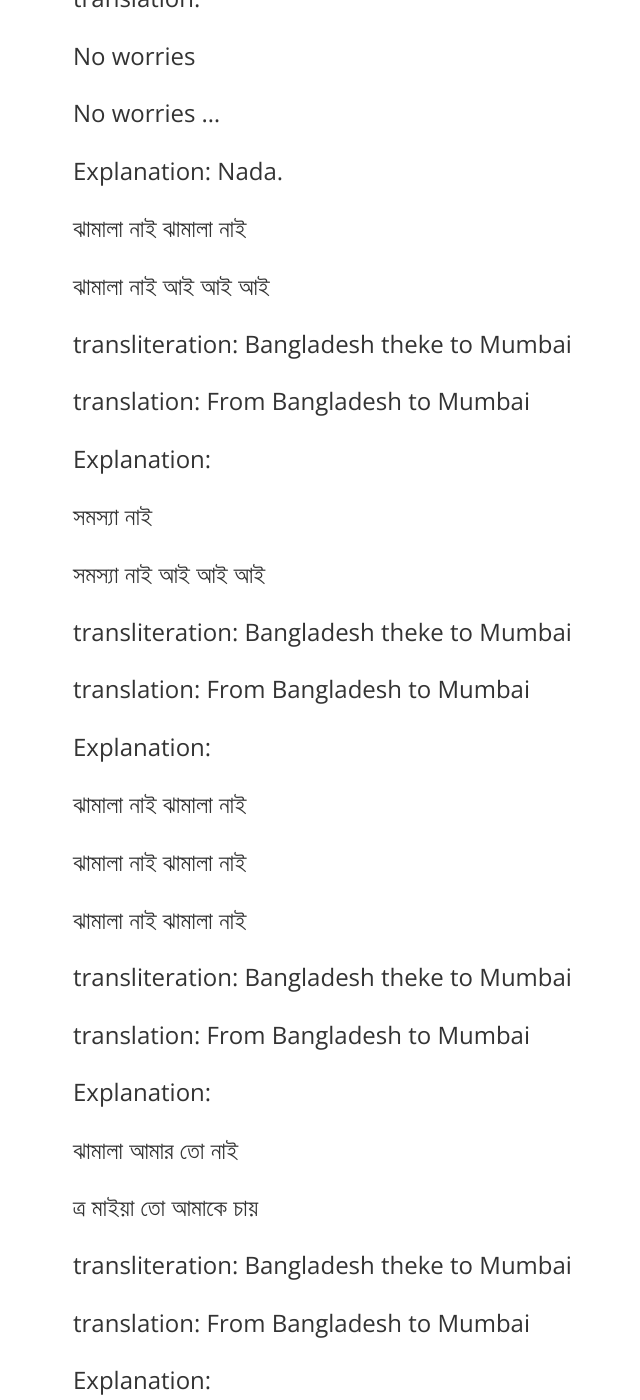
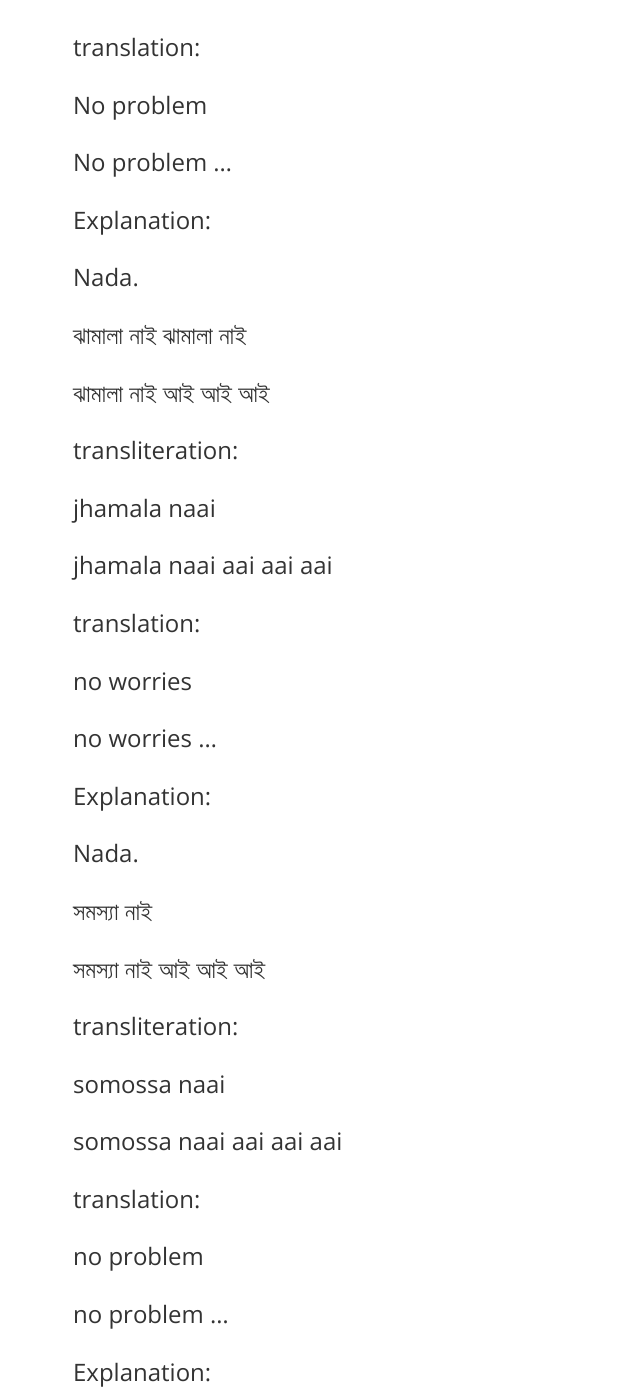
Before and after one commit to damnArin/damnArin.github.io, a Jekyll site: the page built from _posts/2020-06-28-Bhanga Bangla - Bangla Hiphop - Mumble Rap.md, in a window 1280 px wide and 1400 px high, scrolled down 13856 px. Shown: the whole window, without its empty margins (119-759 px from the left). Built offline with Jekyll 4.4.1, drawn with Linux system fonts in a browser that asks for light colours; comment, search, counter and statistics services are not loaded; some of the changed text lies outside the part shown.

Commit message:
Update 2020-06-28-Bhanga Bangla - Bangla Hiphop - Mumble Rap.md

```diff
--- a/_posts/2020-06-28-Bhanga Bangla - Bangla Hiphop - Mumble Rap.md
+++ b/_posts/2020-06-28-Bhanga Bangla - Bangla Hiphop - Mumble Rap.md
@@ -380,11 +382,12 @@ somossa naai aai aai aai
 
 translation:
 
-No worries
+No problem
 
-No worries ...
+No problem ...
 
 Explanation:
+
 Nada.
 
 
@@ -392,23 +395,42 @@ Nada.
 
 ঝামালা নাই আই আই আই
 
-transliteration: Bangladesh theke to Mumbai
+transliteration:
 
-translation: From Bangladesh to Mumbai
+jhamala naai
+
+jhamala naai aai aai aai
+
+translation:
+
+no worries
+
+no worries ...
 
 Explanation:
 
+Nada.
 
 
 সমস্যা নাই
 
 সমস্যা নাই আই আই আই
 
-transliteration: Bangladesh theke to Mumbai
+transliteration:
 
-translation: From Bangladesh to Mumbai
+somossa naai
+
+somossa naai aai aai aai
+
+translation:
+
+no problem
+
+no problem ...
 
 Explanation:
+
+Nada.
 
 
 
@@ -418,19 +440,37 @@ Explanation:
 
 ঝামালা নাই ঝামালা নাই
 
-transliteration: Bangladesh theke to Mumbai
+transliteration:
 
-translation: From Bangladesh to Mumbai
+jhamala naai jhamala naai
+
+jhamala naai jhamala naai
+
+jhamala naai jhamala naai
+
+translation:
+
+no worries no worries
+
+no worries no worries
+
+no worries no worries
 
 Explanation:
 
+NA
 
+
+
+<h3> Verse of 41X - </h3>
 
 ঝামালা আমার তো নাই
 
 ত্র মাইয়া তো আমাকে চায়
 
-transliteration: Bangladesh theke to Mumbai
+transliteration:
+
+
 
 translation: From Bangladesh to Mumbai
 
```
Also changed, not shown: other parts of _posts/2020-06-28-Bhanga Bangla - Bangla Hiphop - Mumble Rap.md (+2 -0 lines).
